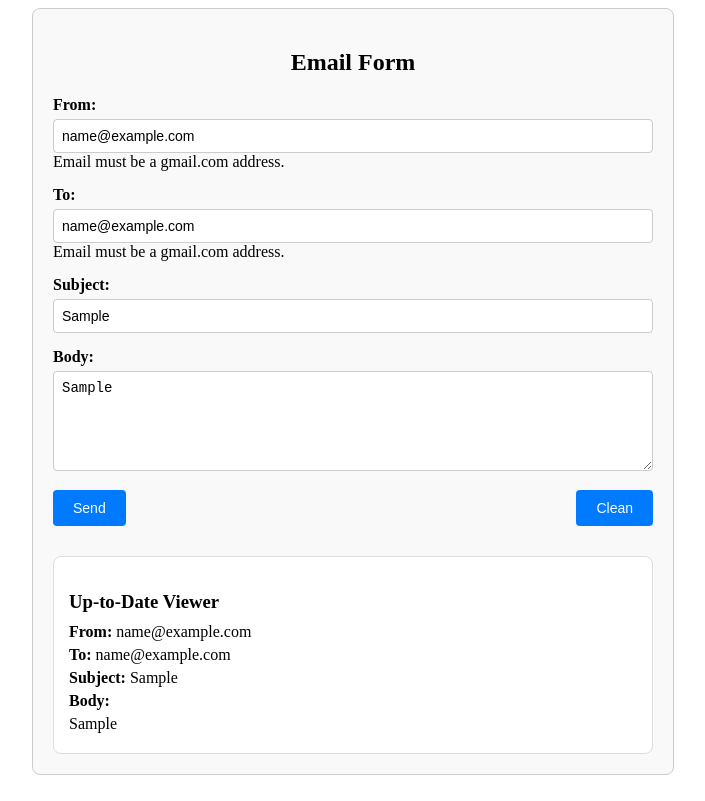
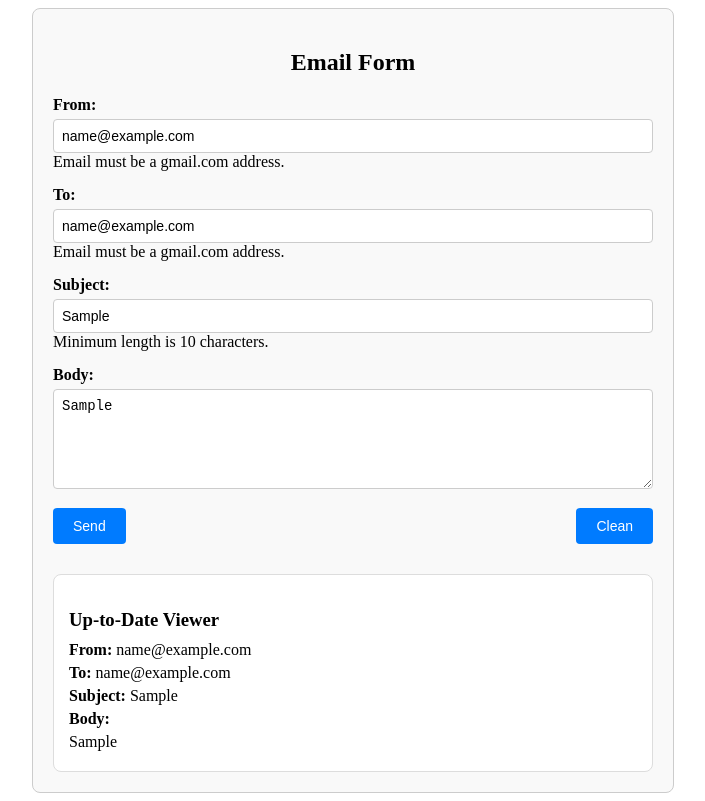
Before and after one commit to koushikm8926/Angular-Class-Practise, an Angular app: page / in a window 1280 px wide. Both pictures are taken after typing "name@example.com", "name@example.com", "Sample", "Sample" into the empty fields and a click on the button "Send". Shown: the whole page, without its empty margins (287-992 px from the left). Built offline with nearby package versions, Linux system fonts and the light colour scheme.

Commit message:
Subject Leangth Added with min and max requirement

```diff
--- a/src/app/email-reader/email-reader.component.html
+++ b/src/app/email-reader/email-reader.component.html
@@ -50,8 +50,17 @@
         type="text"
         name="subject"
         [(ngModel)]="email.subject"
+        required
+        minlength="10"
+        maxlength="50"
         placeholder="Enter subject"
+        #subject="ngModel"
       />
+      <div *ngIf="subject.invalid && subject.touched" class="error">
+        <div *ngIf="subject.errors?.['required']">This field is required.</div>
+        <div *ngIf="subject.errors?.['minlength']">Minimum length is 10 characters.</div>
+        <div *ngIf="subject.errors?.['maxlength']">Maximum length is 50 characters.</div>
+      </div>
     </div>
 
     <div class="form-group">
```
